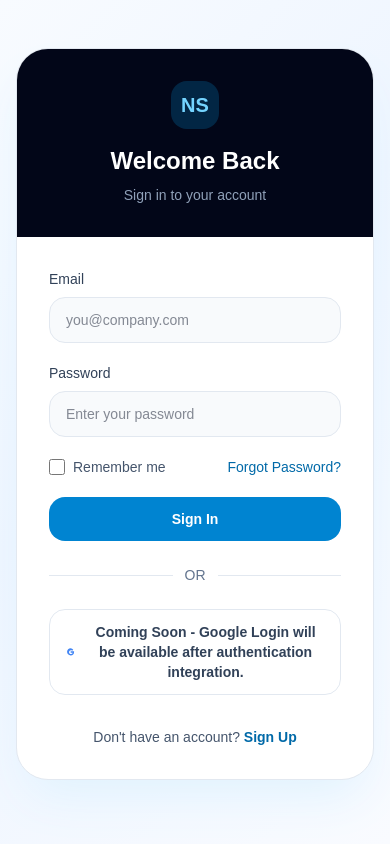
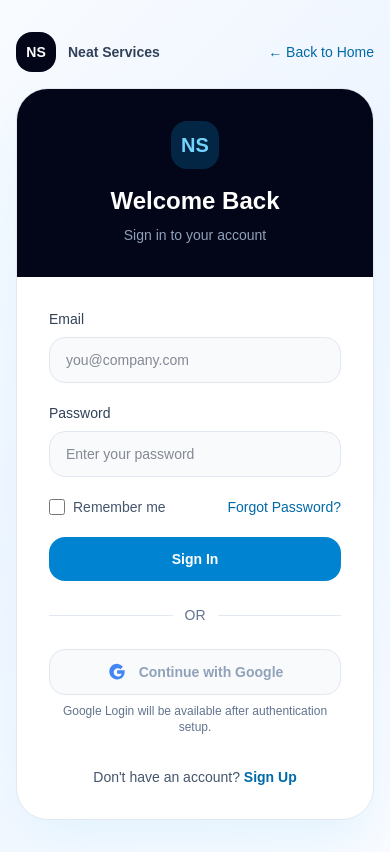
Before and after one commit to neatserv/neatservices, a Next.js app: page /login in a window 390 px wide. Built offline with nearby package versions, Linux system fonts and the light colour scheme.

Commit message:
Improve authentication UX

```diff
--- a/app/forgot-password/page.tsx
+++ b/app/forgot-password/page.tsx
@@ -2,8 +2,20 @@ import Link from "next/link";
 
 export default function ForgotPasswordPage() {
   return (
-    <main className="min-h-screen bg-[linear-gradient(135deg,_#f8fbff_0%,_#eef5ff_45%,_#f9fbff_100%)] px-4 py-12 text-slate-900 sm:px-6 lg:px-8">
-      <div className="mx-auto flex max-w-6xl items-center justify-center">
+    <main className="min-h-screen bg-[linear-gradient(135deg,_#f8fbff_0%,_#eef5ff_45%,_#f9fbff_100%)] px-4 py-8 text-slate-900 sm:px-6 lg:px-8 lg:py-12">
+      <div className="mx-auto flex max-w-6xl flex-col items-center">
+        <div className="mb-4 flex w-full max-w-md items-center justify-between">
+          <Link href="/" className="flex items-center gap-3 text-sm font-semibold text-slate-700 transition hover:text-slate-950">
+            <div className="flex h-10 w-10 items-center justify-center rounded-2xl bg-slate-950 text-sm font-semibold text-white">
+              NS
+            </div>
+            <span>Neat Services</span>
+          </Link>
+          <Link href="/" className="text-sm font-medium text-sky-700 transition hover:text-sky-800">
+            ← Back to Home
+          </Link>
+        </div>
+
         <div className="w-full max-w-md overflow-hidden rounded-[2rem] border border-slate-200 bg-white shadow-2xl shadow-sky-100">
           <div className="bg-slate-950 px-8 py-8 text-center text-white">
             <div className="mx-auto flex h-12 w-12 items-center justify-center rounded-2xl bg-sky-500/20 text-xl font-semibold text-sky-300">
--- a/app/login/page.tsx
+++ b/app/login/page.tsx
@@ -13,8 +13,20 @@ export default function LoginPage() {
   };
 
   return (
-    <main className="min-h-screen bg-[linear-gradient(135deg,_#f8fbff_0%,_#eef5ff_45%,_#f9fbff_100%)] px-4 py-12 text-slate-900 sm:px-6 lg:px-8">
-      <div className="mx-auto flex max-w-6xl items-center justify-center">
+    <main className="min-h-screen bg-[linear-gradient(135deg,_#f8fbff_0%,_#eef5ff_45%,_#f9fbff_100%)] px-4 py-8 text-slate-900 sm:px-6 lg:px-8 lg:py-12">
+      <div className="mx-auto flex max-w-6xl flex-col items-center">
+        <div className="mb-4 flex w-full max-w-md items-center justify-between">
+          <Link href="/" className="flex items-center gap-3 text-sm font-semibold text-slate-700 transition hover:text-slate-950">
+            <div className="flex h-10 w-10 items-center justify-center rounded-2xl bg-slate-950 text-sm font-semibold text-white">
+              NS
+            </div>
+            <span>Neat Services</span>
+          </Link>
+          <Link href="/" className="text-sm font-medium text-sky-700 transition hover:text-sky-800">
+            ← Back to Home
+          </Link>
+        </div>
+
         <div className="w-full max-w-md overflow-hidden rounded-[2rem] border border-slate-200 bg-white shadow-2xl shadow-sky-100">
           <div className="bg-slate-950 px-8 py-8 text-center text-white">
             <div className="mx-auto flex h-12 w-12 items-center justify-center rounded-2xl bg-sky-500/20 text-xl font-semibold text-sky-300">
@@ -76,7 +88,8 @@ export default function LoginPage() {
 
             <button
               type="button"
-              className="flex w-full items-center justify-center gap-3 rounded-2xl border border-slate-200 bg-white px-4 py-3 text-sm font-semibold text-slate-700 transition hover:border-slate-300 hover:bg-slate-50"
+              disabled
+              className="flex w-full cursor-not-allowed items-center justify-center gap-3 rounded-2xl border border-slate-200 bg-slate-50 px-4 py-3 text-sm font-semibold text-slate-400"
             >
               <svg className="h-5 w-5" viewBox="0 0 24 24" aria-hidden="true">
                 <path
@@ -84,8 +97,11 @@ export default function LoginPage() {
                   d="M21.805 10.023H12.2v3.955h5.35a4.57 4.57 0 0 1-4.57 3.43c-2.77 0-5.02-2.24-5.02-5.01s2.25-5.01 5.02-5.01c1.25 0 2.39.46 3.25 1.23l2.8-2.8A9.57 9.57 0 0 0 12.2 2.1C6.98 2.1 2.8 6.28 2.8 11.5c0 5.22 4.18 9.4 9.4 9.4 5.42 0 9.01-3.8 9.01-9.15 0-.61-.06-1.08-.14-1.56Z"
                 />
               </svg>
-              Coming Soon - Google Login will be available after authentication integration.
+              Continue with Google
             </button>
+            <p className="mt-2 text-center text-xs text-slate-500">
+              Google Login will be available after authentication setup.
+            </p>
 
             <p className="mt-8 text-center text-sm text-slate-600">
               Don&apos;t have an account?{' '}
--- a/app/signup/page.tsx
+++ b/app/signup/page.tsx
@@ -13,8 +13,20 @@ export default function SignupPage() {
   };
 
   return (
-    <main className="min-h-screen bg-[linear-gradient(135deg,_#f8fbff_0%,_#eef5ff_45%,_#f9fbff_100%)] px-4 py-12 text-slate-900 sm:px-6 lg:px-8">
-      <div className="mx-auto flex max-w-6xl items-center justify-center">
+    <main className="min-h-screen bg-[linear-gradient(135deg,_#f8fbff_0%,_#eef5ff_45%,_#f9fbff_100%)] px-4 py-8 text-slate-900 sm:px-6 lg:px-8 lg:py-12">
+      <div className="mx-auto flex max-w-6xl flex-col items-center">
+        <div className="mb-4 flex w-full max-w-md items-center justify-between">
+          <Link href="/" className="flex items-center gap-3 text-sm font-semibold text-slate-700 transition hover:text-slate-950">
+            <div className="flex h-10 w-10 items-center justify-center rounded-2xl bg-slate-950 text-sm font-semibold text-white">
+              NS
+            </div>
+            <span>Neat Services</span>
+          </Link>
+          <Link href="/" className="text-sm font-medium text-sky-700 transition hover:text-sky-800">
+            ← Back to Home
+          </Link>
+        </div>
+
         <div className="w-full max-w-md overflow-hidden rounded-[2rem] border border-slate-200 bg-white shadow-2xl shadow-sky-100">
           <div className="bg-slate-950 px-8 py-8 text-center text-white">
             <div className="mx-auto flex h-12 w-12 items-center justify-center rounded-2xl bg-sky-500/20 text-xl font-semibold text-sky-300">
```
